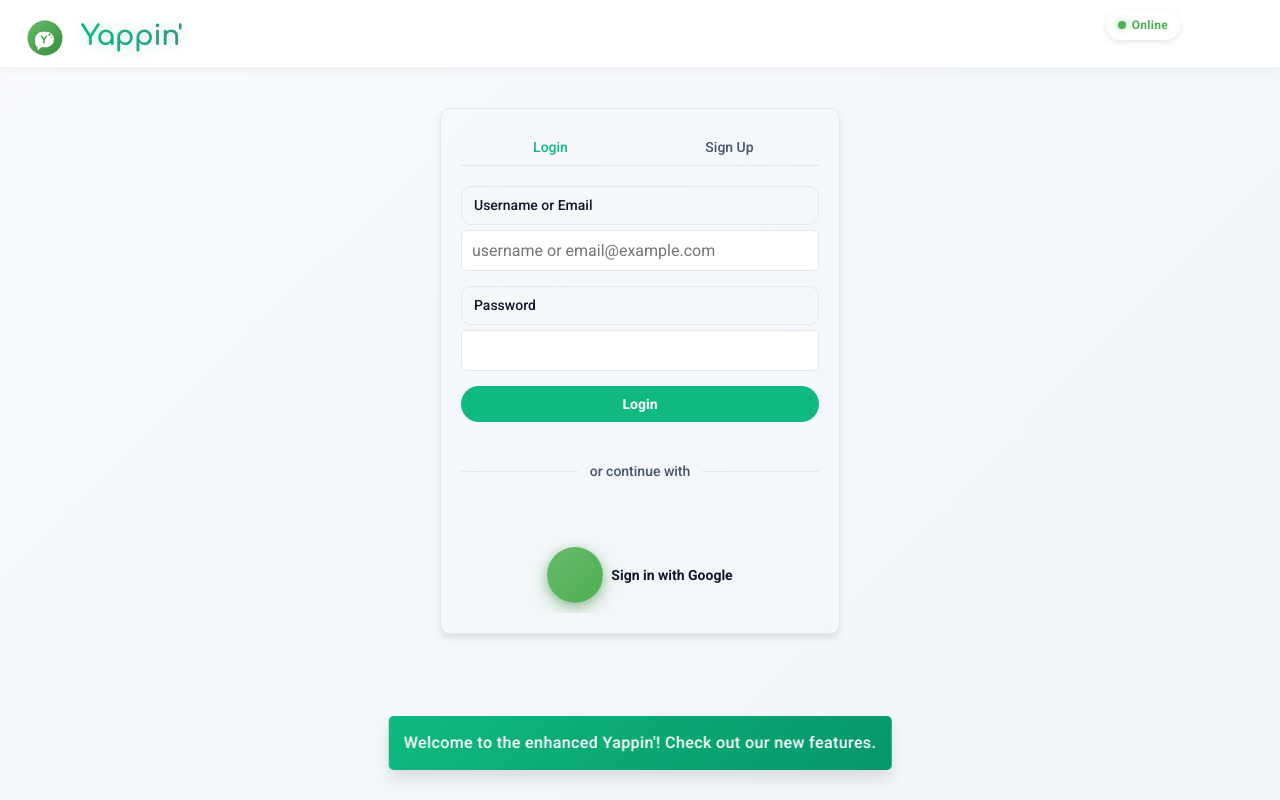
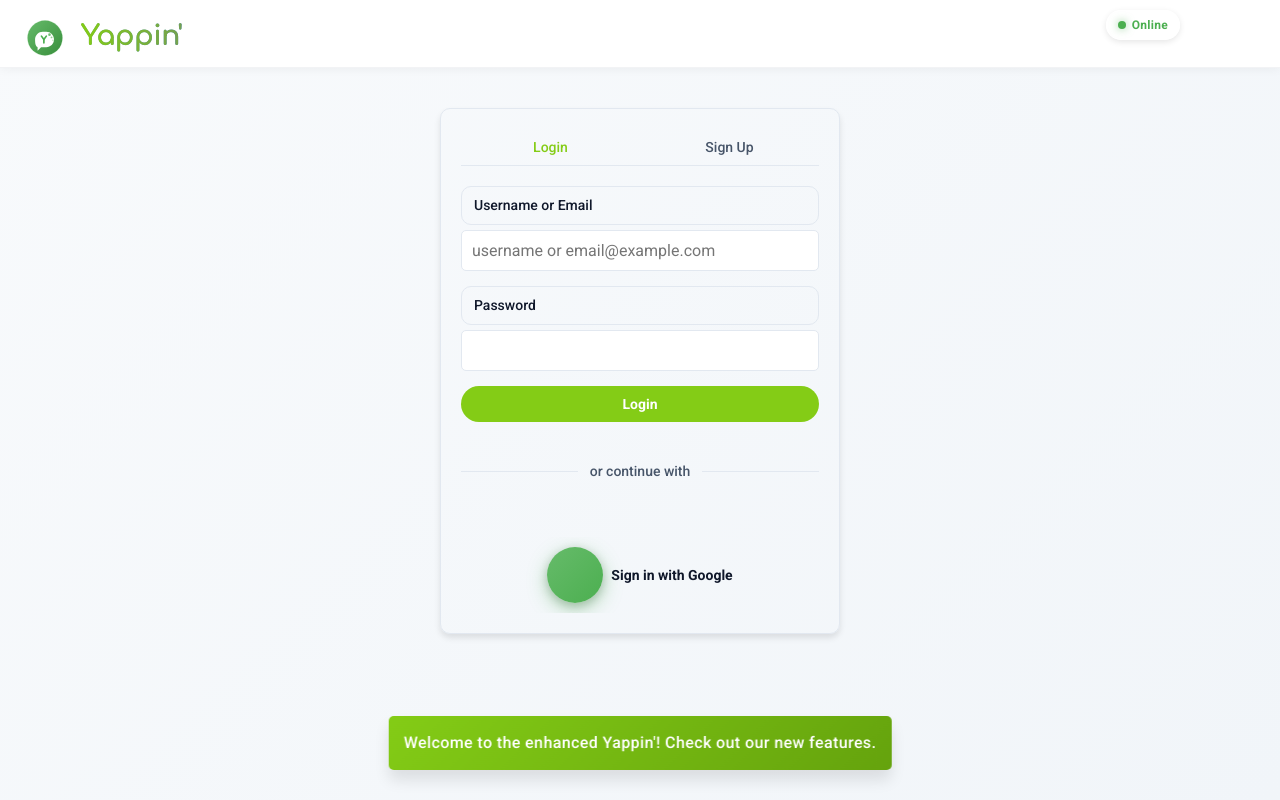
Before and after one commit to my-pwa-apps/Yappin-, a website with bundled scripts: page index.html in a window 1280 px wide. Built offline with nearby package versions, Linux system fonts and the light colour scheme; no server answers.

Commit message:
feat: Update primary color scheme to lime green for better alignment with logo and enhance UI consistency

```diff
--- a/css/style.css
+++ b/css/style.css
@@ -2,9 +2,9 @@
 
 :root {
     /* Base colors - Modern Green Theme */
-    --primary-color: #10b981; /* Emerald green */
-    --primary-hover: #059669;
-    --primary-light: rgba(16, 185, 129, 0.1);
+    --primary-color: #84cc16; /* Lime green to match logo */
+    --primary-hover: #65a30d;
+    --primary-light: rgba(132, 204, 22, 0.1);
     --accent-color: #3b82f6; /* Blue accent */
     --secondary-color: #64748b; /* Slate gray */
     --light-gray: #cbd5e1;
@@ -13,7 +13,7 @@
     --text-primary: #0f172a; /* Slate */
     --text-secondary: #475569; /* Slate */
     --danger-color: #ef4444; /* Red */
-    --success-color: #10b981; /* Emerald */
+    --success-color: #84cc16; /* Lime green to match logo */
     --warning-color: #f59e0b; /* Amber */
 
     /* Layout */
@@ -280,29 +280,6 @@
     font-weight: 700;
     margin: 0;
     letter-spacing: -0.5px;
-    background: linear-gradient(90deg, var(--primary-color), var(--secondary-color));
-    background-size: 200% auto;
-    -webkit-background-clip: text;
-    background-clip: text;
-    -webkit-text-fill-color: transparent;
-    /* animation: shine 3s linear infinite; */ /* Remove animation */
-    position: relative;
-}
-
-/* Enhanced logo text effect */
-.logo h1::after {
-    content: attr(data-text);
-    position: absolute;
-    left: 0;
-    top: 0;
-    z-index: -1;
-    background: linear-gradient(90deg, var(--primary-color), var(--secondary-color));
-    background-size: 200% auto;
-    -webkit-background-clip: text;
-    background-clip: text;
-    -webkit-text-fill-color: transparent;
-    filter: blur(8px);
-    opacity: 0.3;
 }
 
 /* Header Profile Container */
@@ -328,7 +305,7 @@
 }
 
 .header-profile-avatar:hover {
-    box-shadow: 0 4px 12px rgba(76, 175, 80, 0.3);
+    box-shadow: 0 4px 12px rgba(132, 204, 22, 0.3);
 }
 
 .header-profile-avatar img {
@@ -346,7 +323,7 @@
     right: 0;
     width: 12px;
     height: 12px;
-    background-color: #4CAF50; /* Green for online */
+    background-color: var(--primary-color); /* Green for online - matches logo */
     border: 2px solid var(--bg-primary, #fff);
     border-radius: 50%;
     z-index: 4;
@@ -1381,7 +1358,7 @@
 .modal-body textarea:focus {
     outline: none;
     border-color: var(--primary-color);
-    box-shadow: 0 0 0 3px rgba(76, 175, 80, 0.1);
+    box-shadow: 0 0 0 3px rgba(132, 204, 22, 0.1);
 }
 
 /* Modal body scrollbar styling */
@@ -1721,13 +1698,13 @@
   align-items: center;
   justify-content: center;
   padding: 0 6px;
-  box-shadow: 0 2px 5px rgba(76, 175, 80, 0.3);
+  box-shadow: 0 2px 5px rgba(132, 204, 22, 0.3);
 }
 
 /* Elegant focus outline */
 button:focus-visible, a:focus-visible, input:focus-visible, textarea:focus-visible {
   outline: none;
-  box-shadow: 0 0 0 3px rgba(76, 175, 80, 0.35);
+  box-shadow: 0 0 0 3px rgba(132, 204, 22, 0.35);
   border-radius: 4px;
 }
 
@@ -2052,7 +2029,7 @@
 .loading-spinner {
     width: 40px;
     height: 40px;
-    border: 3px solid rgba(76, 175, 80, 0.2);
+    border: 3px solid rgba(132, 204, 22, 0.2);
     border-top-color: #66BB6A;
     border-radius: 50%;
     animation: spin 1s linear infinite;
@@ -2066,7 +2043,7 @@
 
 /* Dark mode styles for follow suggestions */
 body.dark-mode .follow-suggestion-banner {
-    background-color: rgba(76, 175, 80, 0.1);
+    background-color: rgba(132, 204, 22, 0.1);
     border-color: #263238;
 }
 
@@ -2091,7 +2068,7 @@
     justify-content: center;
     align-items: center;
     gap: 12px;
-    box-shadow: 0 6px 20px rgba(76, 175, 80, 0.4);
+    box-shadow: 0 6px 20px rgba(132, 204, 22, 0.4);
     z-index: 999;
     transition: transform 0.2s ease, box-shadow 0.2s ease, background-color 0.2s ease;
     border: none;
@@ -2101,7 +2078,7 @@
 .desktop-compose-btn:hover,
 .desktop-compose-btn:focus {
     transform: translateY(-3px);
-    box-shadow: 0 8px 25px rgba(76, 175, 80, 0.5);
+    box-shadow: 0 8px 25px rgba(132, 204, 22, 0.5);
     background-color: var(--primary-hover);
 }
 
```
